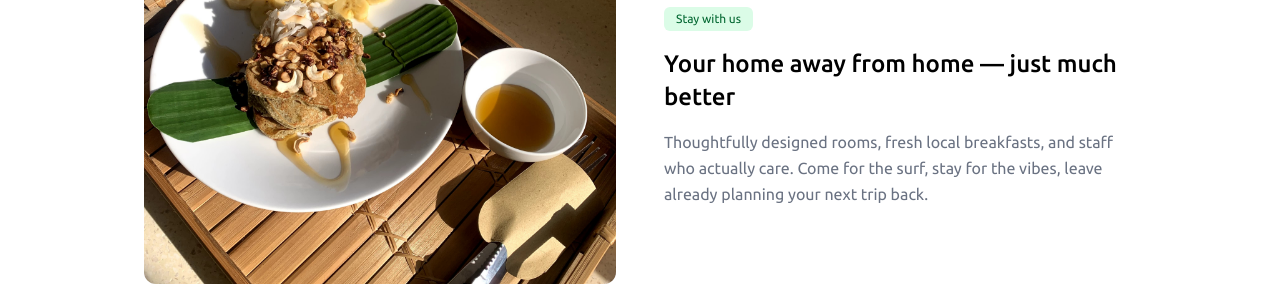
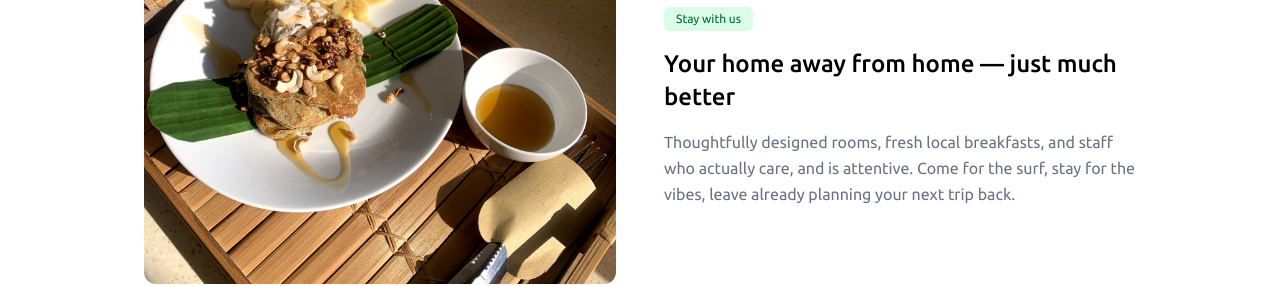
Before and after one commit to MosesJulian/summerforest, a Next.js app: page / in a window 1280 px wide. Shown: the part 1900-2186 px from the top of the page. Built offline with nearby package versions, Linux system fonts and the light colour scheme.

Commit message:
added is attentive to about

```diff
--- a/components/About.tsx
+++ b/components/About.tsx
@@ -22,7 +22,7 @@ const sections = [
   {
     tag: "Stay with us",
     heading: "Your home away from home — just much better",
-    body: "Thoughtfully designed rooms, fresh local breakfasts, and staff who actually care. Come for the surf, stay for the vibes, leave already planning your next trip back.",
+    body: "Thoughtfully designed rooms, fresh local breakfasts, and staff who actually care, and is attentive. Come for the surf, stay for the vibes, leave already planning your next trip back.",
     src: "/about3.jpg",
     alt: "Summerforest Villa exterior with tropical garden pathway",
     reverse: false,
```
